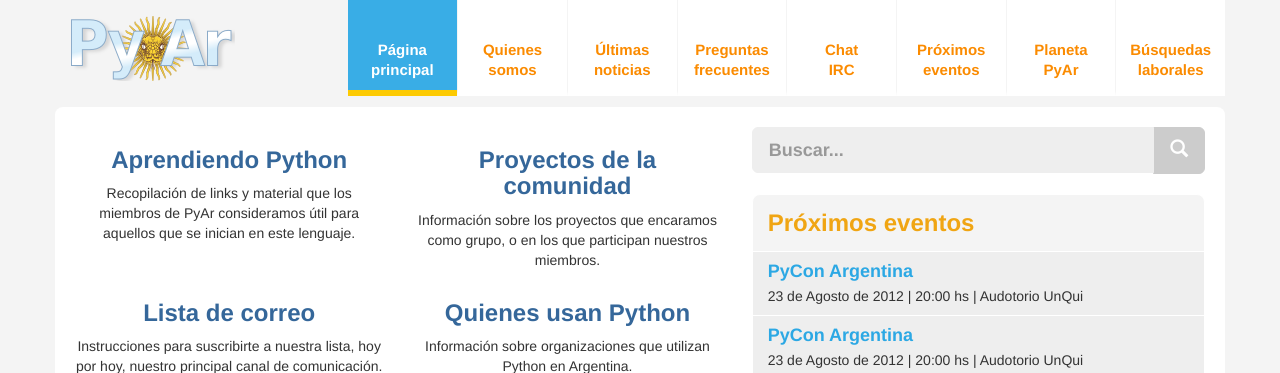
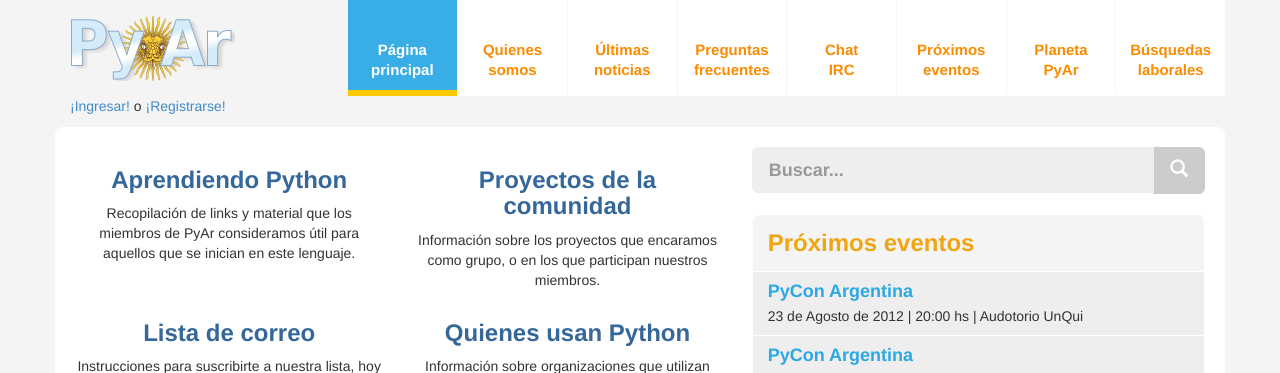
Before and after one commit to PyAr/pyarweb, a Django app: page / in a window 1280 px wide. Shown: the top 373 px of the page. Run offline with Django 3.2, Linux system fonts and the light colour scheme; some libraries are stand-ins or nearby versions.

Commit message:
Agregados los enlaces de Login y Registro.

```diff
--- a/community/templates/header.html
+++ b/community/templates/header.html
@@ -12,6 +12,9 @@
                         <span class="icon-bar"></span>
                     </button>
                     <a href="/" class="navbar-brand">PyAr</a>
+                    <div class="loginreg">
+                         <a href="/pyarenses/login/">¡Ingresar!</a> o <a href="/pyarenses/register/">¡Registrarse!</a>
+                    </div>
                 </div>
             </div>
             <div class="col-sm-12 col-md-9 col-lg-9">
--- a/static/css/styles.css
+++ b/static/css/styles.css
@@ -109,6 +109,23 @@
 /*
  * Navbar
  */
+
+.navbar-header div.loginreg {
+	text-align: center;
+	margin-top: 38px;
+}
+
+@media (min-width: 768px) {
+	.navbar-header div.loginreg {
+		float: left;
+	}
+}
+
+@media (min-width: 992px) {
+	.navbar-header div.loginreg {
+		margin-top:0;
+	}
+}
 
 #header .navbar-brand {
 	width: 195px;
```
